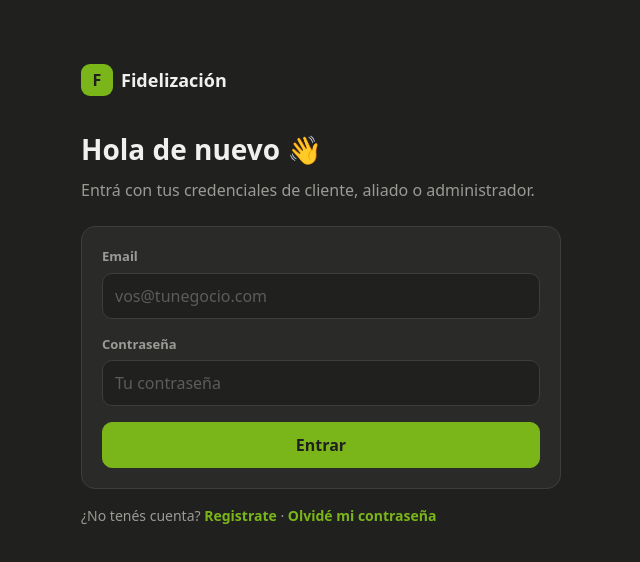
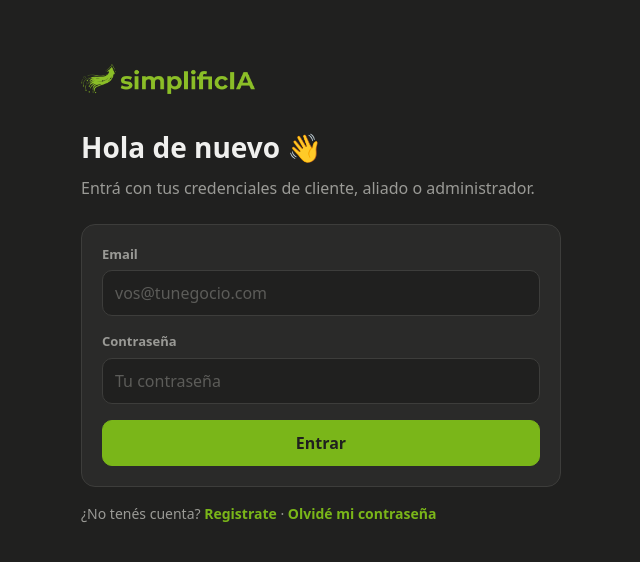
Before and after one commit to automatizacionpadel-ar/fidelizacion, a Next.js app: page / in a window 1280 px wide. Shown: the top 562 px of the page, without its empty margins (319-959 px from the left). Built offline with nearby package versions, Linux system fonts and the light colour scheme.

Commit message:
Login: usar logo de Simplificia y nuevo favicon

```diff
--- a/components/auth/LoginForm.tsx
+++ b/components/auth/LoginForm.tsx
@@ -3,6 +3,7 @@
 import { useState } from "react";
 import { useRouter } from "next/navigation";
 import Link from "next/link";
+import Image from "next/image";
 import { createClient } from "@/lib/supabase/client";
 import { Button } from "@/components/ui/Button";
 import { Card } from "@/components/ui/Card";
@@ -35,25 +36,15 @@ export function LoginForm() {
   return (
     <div style={{ background: "#20201F", minHeight: "100vh" }}>
       <div className="w-[90%] mx-auto" style={{ maxWidth: 480, paddingTop: 64, paddingBottom: 64 }}>
-        <div className="flex items-center gap-2" style={{ marginBottom: 32 }}>
-          <div
-            style={{
-              width: 32,
-              height: 32,
-              borderRadius: 9,
-              background: "#7AB619",
-              display: "flex",
-              alignItems: "center",
-              justifyContent: "center",
-              fontWeight: 800,
-              color: "#20201F",
-            }}
-          >
-            F
-          </div>
-          <span style={{ fontWeight: 800, fontSize: 18, color: "#F0F0EE" }}>
-            Fidelización
-          </span>
+        <div style={{ marginBottom: 32 }}>
+          <Image
+            src="/logo.png"
+            alt="Simplificia"
+            width={174}
+            height={30}
+            priority
+            style={{ width: 174, height: "auto" }}
+          />
         </div>
 
         <h1 style={{ fontSize: 28, fontWeight: 800 }}>Hola de nuevo 👋</h1>
```
Also changed, not shown: 2 other files (tests, documents, lock files or other folders).
